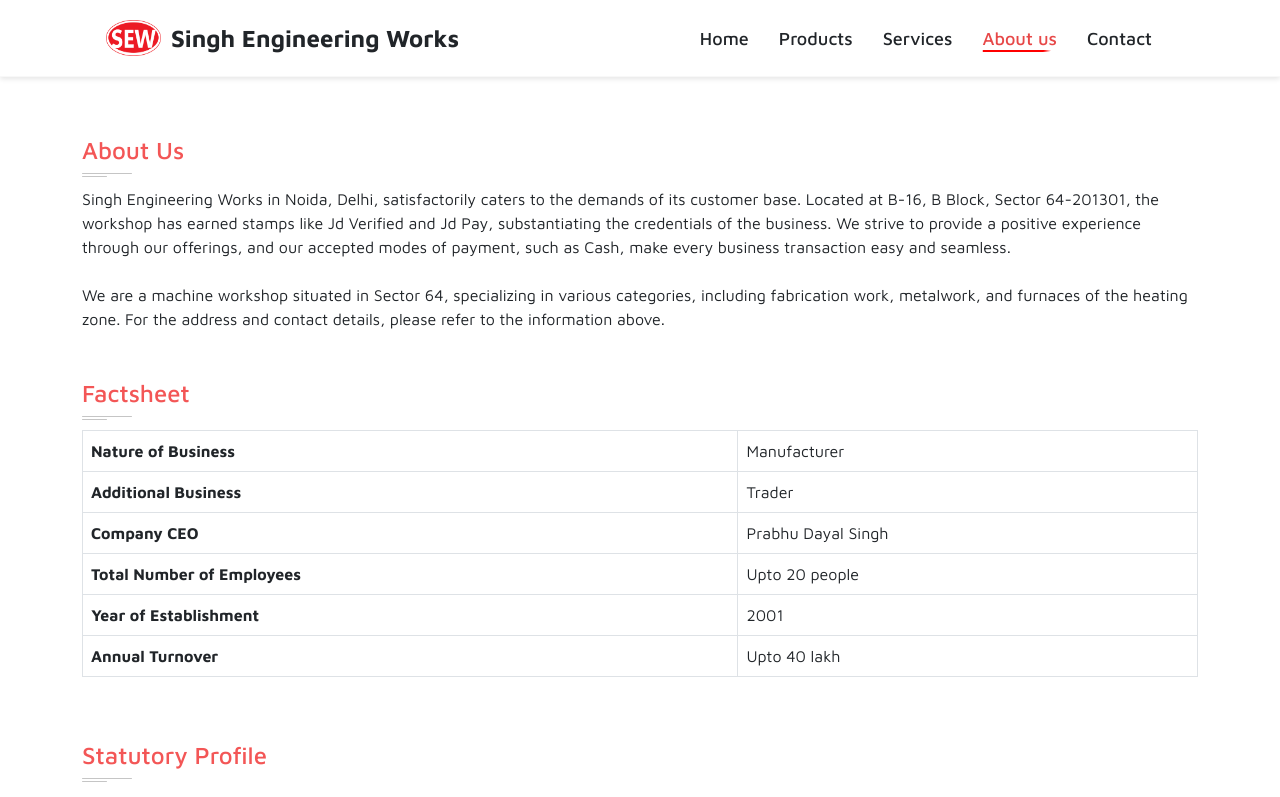
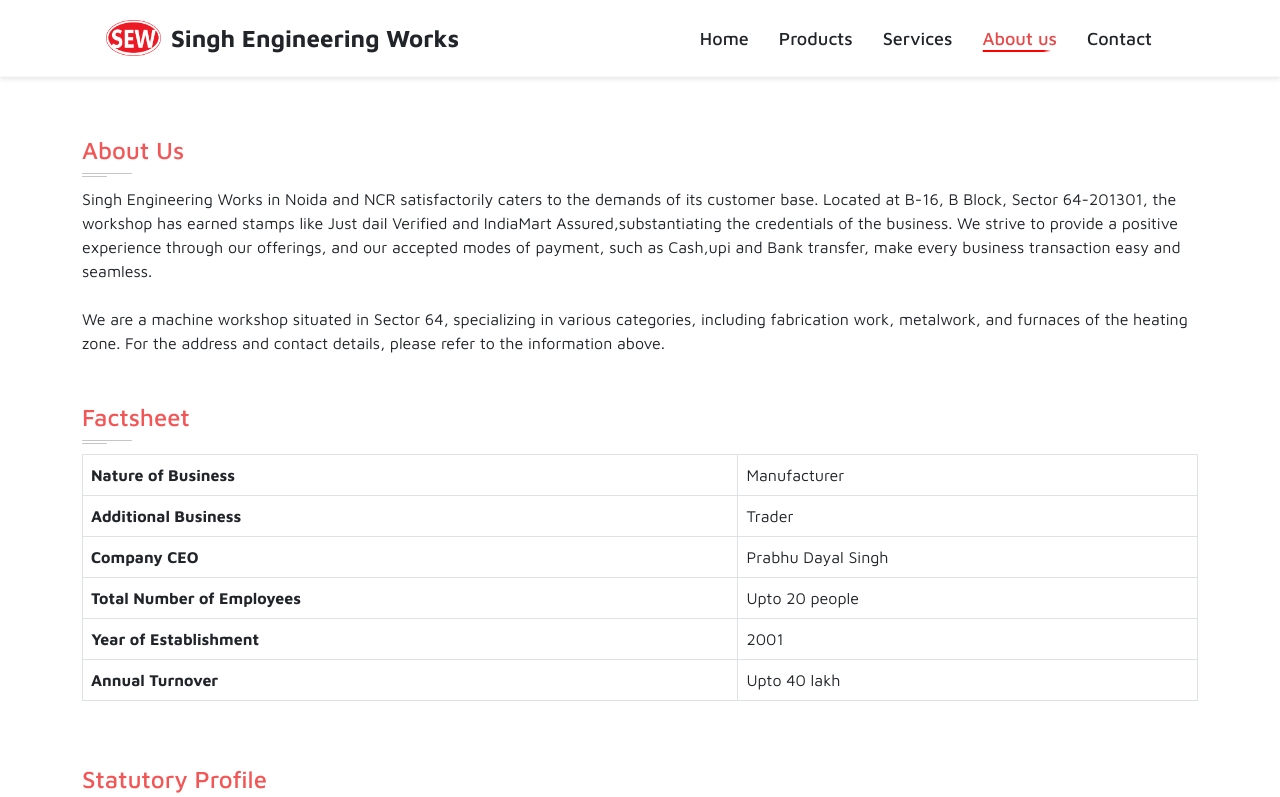
Before and after one commit to dayalneeraj1602/singh-Singh-works, a React (Create React App) app: page /about in a window 1280 px wide. Shown: the top 797 px of the page. Built offline with nearby package versions, Linux system fonts and the light colour scheme.

Commit message:
font change

```diff
--- a/src/pages/About.js
+++ b/src/pages/About.js
@@ -6,12 +6,12 @@ const About = () => {
         <div className="s-border"></div>
         <div className="m-border"></div>
         <p className="mb-4">
-          Singh Engineering Works in Noida, Delhi, satisfactorily caters to the
+          Singh Engineering Works in Noida and NCR satisfactorily caters to the
           demands of its customer base. Located at B-16, B Block, Sector
-          64-201301, the workshop has earned stamps like Jd Verified and Jd Pay,
-          substantiating the credentials of the business. We strive to provide a
+          64-201301, the workshop has earned stamps like Just dail Verified and IndiaMart
+          Assured,substantiating the credentials of the business. We strive to provide a
           positive experience through our offerings, and our accepted modes of
-          payment, such as Cash, make every business transaction easy and
+          payment, such as Cash,upi and Bank transfer, make every business transaction easy and
           seamless.
         </p>
         <p className="m-0">
--- a/src/pages/Products/FurnaceParts.js
+++ b/src/pages/Products/FurnaceParts.js
@@ -149,10 +149,10 @@ const FurnaceParts = () => {
                       />
                     </div>
 
-                    <div className="card-title center fs-5 dim">
+                    <div className="card-title text-center fs-5 fw-bold dim">
                       {item.productTitle}
                     </div>
-                    <p className="card-text px-3 text-secondary">
+                    <p className="card-text text-center px-3 text-secondary">
                       {item.ProductDescription}
                     </p>
                   </div>
--- a/src/pages/Products/Manufacturing.js
+++ b/src/pages/Products/Manufacturing.js
@@ -81,10 +81,10 @@ const Manufacturing = () => {
                       />
                     </div>
 
-                    <div className="card-title center fs-5 dim">
+                    <div className="card-title text-center fs-5 fw-bold dim">
                       {item.productTitle}
                     </div>
-                    <p className="card-text px-3 text-secondary">
+                    <p className="card-text text-center px-3 text-secondary">
                       {item.ProductDescription}
                     </p>
                   </div>
--- a/src/pages/Products/MetalToolRoom.js
+++ b/src/pages/Products/MetalToolRoom.js
@@ -74,10 +74,10 @@ const MetalToolRoom = () => {
                       />
                     </div>
 
-                    <div className="card-title center fs-5 dim">
+                    <div className="card-title text-center fs-5 fw-bold dim">
                       {item.productTitle}
                     </div>
-                    <p className="card-text px-3 text-secondary">
+                    <p className="card-text text-center px-3 text-secondary">
                       {item.ProductDescription}
                     </p>
                   </div>
```
